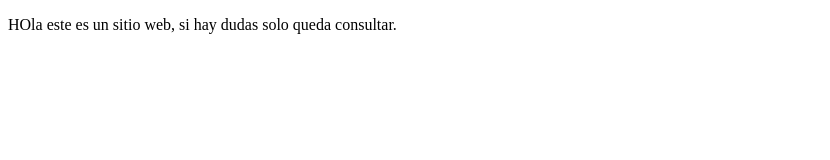
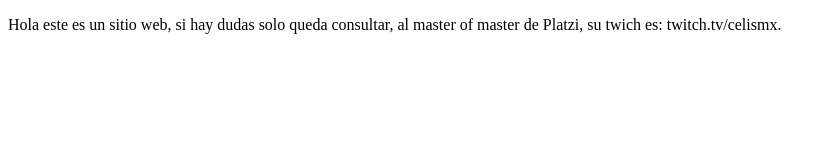
Before and after one commit to ahvaldiviag/proyectoDemoCursoPrework, a plain HTML site: page index.html in a window 1280 px wide. Shown: the whole page, without its empty margins (0-830 px from the left). Drawn offline with Linux system fonts and the light colour scheme.

Commit message:
mi primer commit añadiendo sitio twitch

```diff
--- a/index.html
+++ b/index.html
@@ -8,8 +8,7 @@
 </head>
 <body>
    <p>
-       HOla este es un sitio web, si hay dudas
-       solo queda consultar.
+       Hola este es un sitio web, si hay dudas solo queda consultar, al master of master de Platzi, su twich es: twitch.tv/celismx.
    </p>
 </body>
 </html>
```
